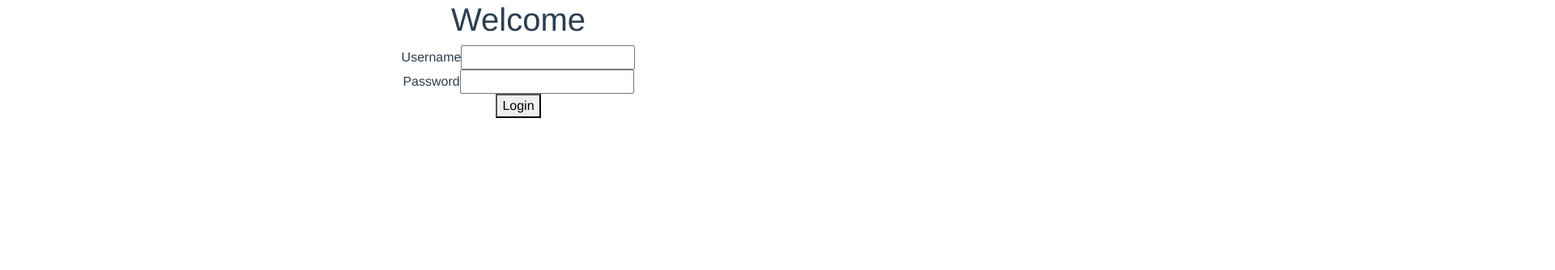
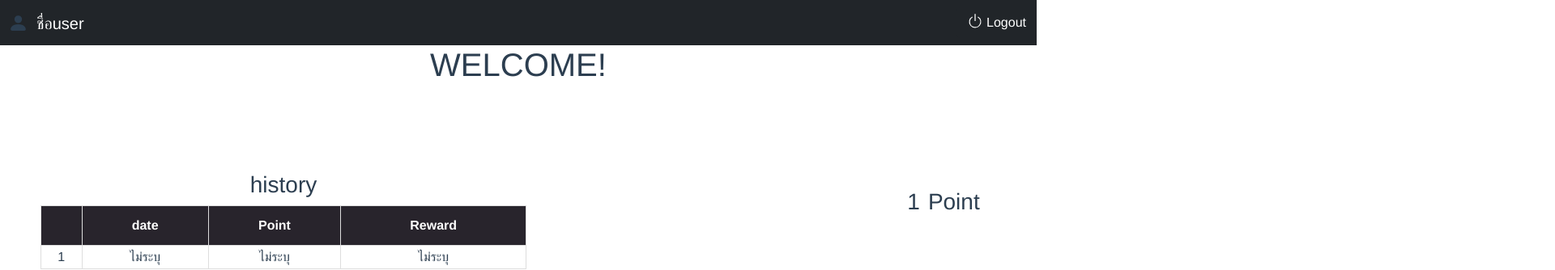
Before and after one commit to mmengspv/webtech-frontend-vuejs, a Vue app: page / in a window 1280 px wide. Shown: the top 334 px of the page at 81% size, 1920 px wide, since content can reach past the window. Built offline with nearby package versions, Linux system fonts and the light colour scheme.

Commit message:
rename router path

```diff
--- a/package.json
+++ b/package.json
@@ -7,10 +7,12 @@
     "build": "vue-cli-service build"
   },
   "dependencies": {
+    "axios": "^0.21.1",
     "bootstrap": "^5.0.2",
     "bootstrap-vue": "^2.21.2",
     "core-js": "^3.6.5",
     "vue": "^2.6.14",
+    "vue-axios": "^3.2.5",
     "vue-router": "^3.2.0",
     "vuex": "^3.4.0"
   },
--- a/src/components/Login.vue
+++ /dev/null
@@ -1,33 +0,0 @@
-<template>
-  <div class="hello">
-    <h1>Welcome</h1>
-    <div>
-        <label >Username</label>
-        <input type="text">
-    </div>
-    <div>
-        <label >Password</label>
-        <input type="password">
-    </div>
-    <div>
-        <button @click="next">Login</button>
-    </div>
-  </div>
-</template>
-
-<script>
-export default {
-  methods:{
-    next(){
-      this.$router.push('/homePage')
-    }
-
-  }
-
-}
-</script>
-
-<!-- Add "scoped" attribute to limit CSS to this component only -->
-<style scoped lang="scss">
-
-</style>
--- a/src/main.js
+++ b/src/main.js
@@ -1,22 +1,26 @@
-import Vue from 'vue'
-import App from './App.vue'
-import router from './router'
-import store from './store'
-import { BootstrapVue, IconsPlugin } from 'bootstrap-vue'
+import Vue from "vue";
+import App from "./App.vue";
+import router from "./router";
+import store from "./store";
+import axios from "axios";
+import VueAxios from "vue-axios";
+import { BootstrapVue, IconsPlugin } from "bootstrap-vue";
 
 // Import Bootstrap an BootstrapVue CSS files (order is important)
-import 'bootstrap/dist/css/bootstrap.css'
-import 'bootstrap-vue/dist/bootstrap-vue.css'
+import "bootstrap/dist/css/bootstrap.css";
+import "bootstrap-vue/dist/bootstrap-vue.css";
 
 // Make BootstrapVue available throughout your project
-Vue.use(BootstrapVue)
+Vue.use(BootstrapVue);
 // Optionally install the BootstrapVue icon components plugin
-Vue.use(IconsPlugin)
+Vue.use(IconsPlugin);
 
-Vue.config.productionTip = false
+Vue.use(VueAxios, axios);
+
+Vue.config.productionTip = false;
 
 new Vue({
   router,
   store,
-  render: h => h(App)
-}).$mount('#app')
+  render: (h) => h(App),
+}).$mount("#app");
--- a/src/router/index.js
+++ b/src/router/index.js
@@ -1,27 +1,27 @@
-import Vue from 'vue'
-import VueRouter from 'vue-router'
-import LoginPage from '../views/LoginPage.vue'
-import HomePage from '../views/HomePage.vue'
+import Vue from "vue";
+import VueRouter from "vue-router";
+import Login from "../views/auth/Login.vue";
+import HomePage from "../views/HomePage.vue";
 
-Vue.use(VueRouter)
+Vue.use(VueRouter);
 
 const routes = [
   {
-    path: '/',
-    name: 'LoginPage',
-    component: LoginPage
+    path: "/login",
+    name: "LoginPage",
+    component: Login,
   },
   {
-    path: '/homepage',
-    name: 'HomePage',
-    component: HomePage
-  }
-]
+    path: "/",
+    name: "HomePage",
+    component: HomePage,
+  },
+];
 
 const router = new VueRouter({
-  mode: 'history',
+  mode: "history",
   base: process.env.BASE_URL,
-  routes
-})
+  routes,
+});
 
-export default router
+export default router;
--- a/src/views/LoginPage.vue
+++ /dev/null
@@ -1,15 +0,0 @@
-<template>
-  <div class="home">
-    <login></login>
-  </div>
-</template>
-
-<script>
-import Login from '@/components/Login.vue'
-
-export default {
-  components: {
-    Login
-  }
-}
-</script>
--- /dev/null
+++ b/src/views/auth/Login.vue
@@ -0,0 +1,28 @@
+<template>
+  <div class="home">
+    <div class="hello">
+      <h1>Welcome</h1>
+      <div>
+        <label>Email</label>
+        <input type="email" placeholder="email" autocomplete="off" />
+      </div>
+      <div>
+        <label>Password</label>
+        <input type="password" />
+      </div>
+      <div>
+        <button @click="next">Login</button>
+      </div>
+    </div>
+  </div>
+</template>
+
+<script>
+export default {
+  methods: {
+    next() {
+      this.$router.push("/");
+    },
+  },
+};
+</script>
```
Also changed, not shown: 1 other file (tests, documents, lock files or other folders).
